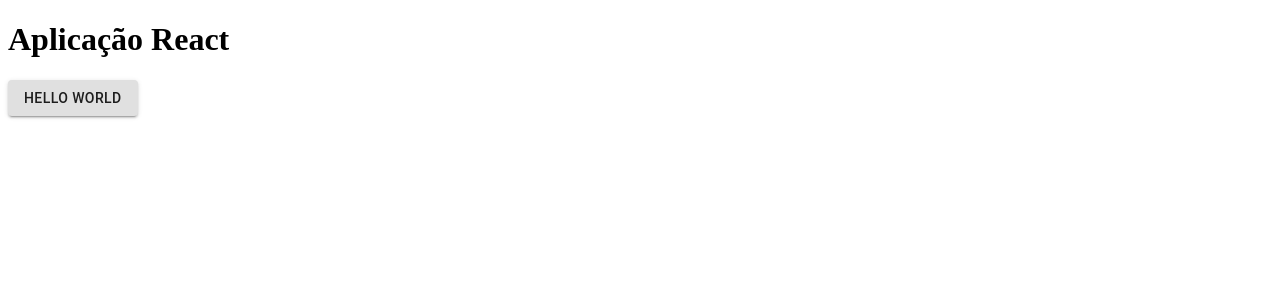
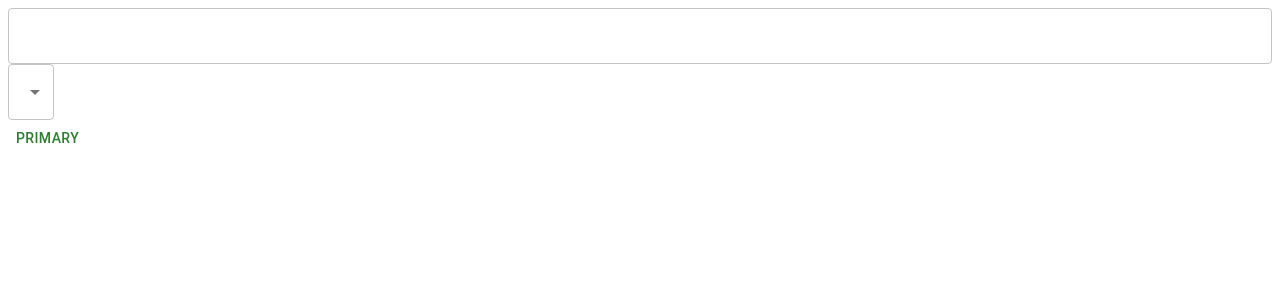
Before and after one commit to yurialec/carcrm, a React (Create React App) app in the folder frontend/: page / in a window 1280 px wide. Shown: the top 300 px of the page. Built offline with nearby package versions, Linux system fonts and the light colour scheme.

Commit message:
configurações material uo

```diff
--- a/frontend/package.json
+++ b/frontend/package.json
@@ -3,7 +3,9 @@
   "version": "0.1.0",
   "private": true,
   "dependencies": {
-    "@material-ui/core": "^4.12.4",
+    "@emotion/react": "^11.10.4",
+    "@emotion/styled": "^11.10.4",
+    "@mui/material": "^5.10.11",
     "@testing-library/jest-dom": "^5.16.5",
     "@testing-library/react": "^13.4.0",
     "@testing-library/user-event": "^13.5.0",
--- a/frontend/src/App.js
+++ b/frontend/src/App.js
@@ -1,11 +1,28 @@
-import React from "react";
-import { Button } from '@material-ui/core';
+import * as React from 'react';
+import { createTheme, Select, TextField, ThemeProvider } from '@mui/material';
+import Button from '@mui/material/Button';
+import { green, red } from '@mui/material/colors';
+
+const theme = createTheme({
+  palette: {
+    primary: {
+      main: green[500],
+    },
+  },
+  MuiSelect: {
+    variant: 'outlined',
+    fullWidth: true
+  }
+});
 
 const App = () => (
-  <>
-    <h1>Aplicação React</h1>
-    <Button variant="contained">Hello World</Button>
-  </>
+  <ThemeProvider theme={theme}>
+    <TextField fullWidth variant='outlined'/>
+    <br/>
+    <Select></Select>
+    <br/>
+    <Button color="success">primary</Button>
+  </ThemeProvider>
 )
 
 export default App;
```
Also changed, not shown: 2 other files (tests, documents, lock files or other folders).
